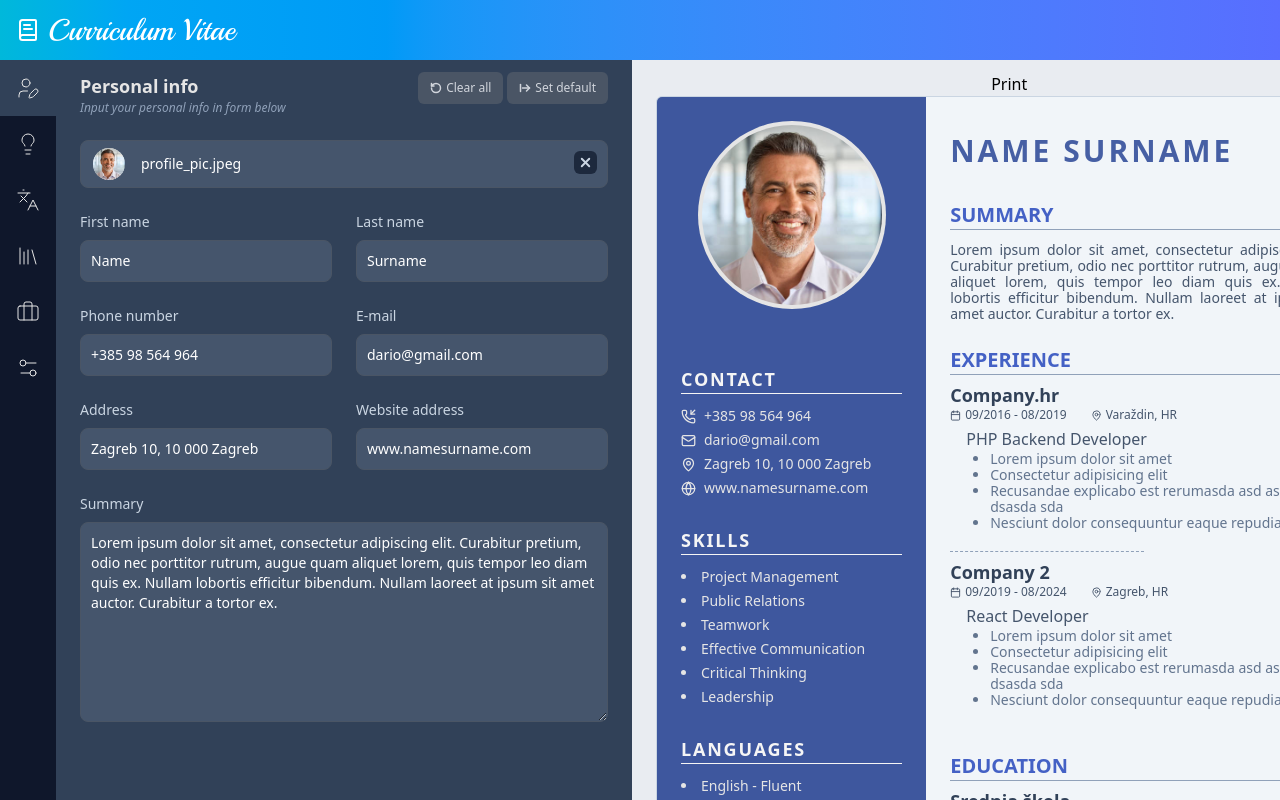
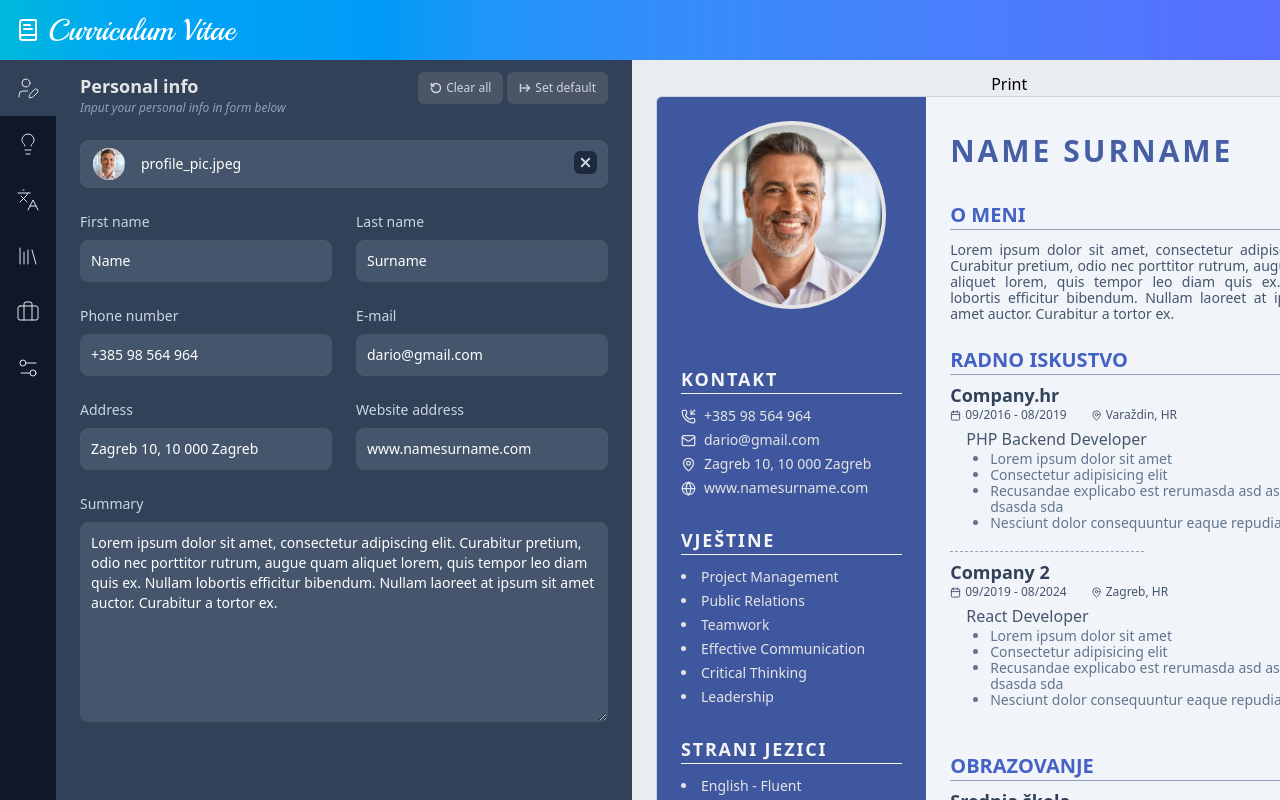
Before and after one commit to dcrnek1/React-CV-app, a React (Vite) app: page / in a window 1280 px wide. Shown: the top 800 px of the page. Built offline with nearby package versions, Linux system fonts and the light colour scheme.

Commit message:
Hrvatski

```diff
--- a/src/components/views/PreviewCS.jsx
+++ b/src/components/views/PreviewCS.jsx
@@ -30,27 +30,27 @@ export default function PreviewCV({data}) {
         </div>
         {/* Contact */}
         <div className='w-full flex flex-col gap-1'>
-        {Object.values(data.contact).some(val => val != '') && <div className={leftHeadingStyle + " mt-6"}>Contact</div>}
+        {Object.values(data.contact).some(val => val != '') && <div className={leftHeadingStyle + " mt-6"}>Kontakt</div>}
           {data.contact.phone && <div className={leftItemNormal + " flex flex-row items-center gap-2"}><PhoneIncoming size={15}/><div>{data.contact.phone}</div></div>}
           {data.contact.email && <div className={leftItemNormal + " flex flex-row items-center gap-2"}><Mail size={15}/><div>{data.contact.email}</div></div>}
           {data.contact.address && <div className={leftItemNormal + " flex flex-row items-center gap-2"}><MapPin size={15}/><div>{data.contact.address}</div></div>}
           {data.contact.website && <div className={leftItemNormal + " flex flex-row items-center gap-2"}><Globe size={15}/><div><a href='https://google.com' target='_blank'>{data.contact.website}</a></div></div>}
           {/* Skills */}
-          {data.skills.length > 0 && <div className={leftHeadingStyle + " mt-6"}>Skills</div>}
+          {data.skills.length > 0 && <div className={leftHeadingStyle + " mt-6"}>Vještine</div>}
           {data.skills.length > 0 && data.skills.map((skill, index) => <div key={"skill-" + index} className={leftItemNormal}><li>{skill}</li></div>)}
           {/* Languages */}
-          {data.languages.length > 0 && <div className={leftHeadingStyle + " mt-6"}>Languages</div>}
+          {data.languages.length > 0 && <div className={leftHeadingStyle + " mt-6"}>Strani jezici</div>}
           {data.languages.length > 0 && data.languages.map((language, index) => <div key={"language-" + index} className={leftItemNormal}><li>{language}</li></div>)}
         </div>
       </div>
       <div className='bg-slate-100 h-full flex-[3.5] px-6 py-3 flex flex-col'>
         {(data.nameSummary.firstName || data.nameSummary.lastName) && <div className='font-semibold uppercase text-blue-900/80 tracking-widest text-3xl text-left pb-2 pt-6'>{data.nameSummary.firstName && data.nameSummary.firstName} {data.nameSummary.lastName && data.nameSummary.lastName}</div>}
         {/* Summary */}
-        {data.nameSummary.summary && <><div className={rightHeadingStyle}>Summary</div>
+        {data.nameSummary.summary && <><div className={rightHeadingStyle}>O meni</div>
         <div className={rightNormalStyle}>{data.nameSummary.summary}</div>
         </>}
         {/* Experience */}
-        {data.experience.length >0 && <div className={rightHeadingStyle}>Experience</div>}
+        {data.experience.length >0 && <div className={rightHeadingStyle}>Radno iskustvo</div>}
         <div className='flex flex-col'>
           {/* First experience */}
           {data.experience.length > 0 && data.experience.map((experience, index) => {
@@ -82,7 +82,7 @@ export default function PreviewCV({data}) {
 
         </div>
         {/* Education */}
-        {data.education.length > 0 && <div className={rightHeadingStyle}>Education</div>}
+        {data.education.length > 0 && <div className={rightHeadingStyle}>Obrazovanje</div>}
         {/* First education */}
         {data.education.length > 0 && data.education.map((education, index) => {
           return (
```
